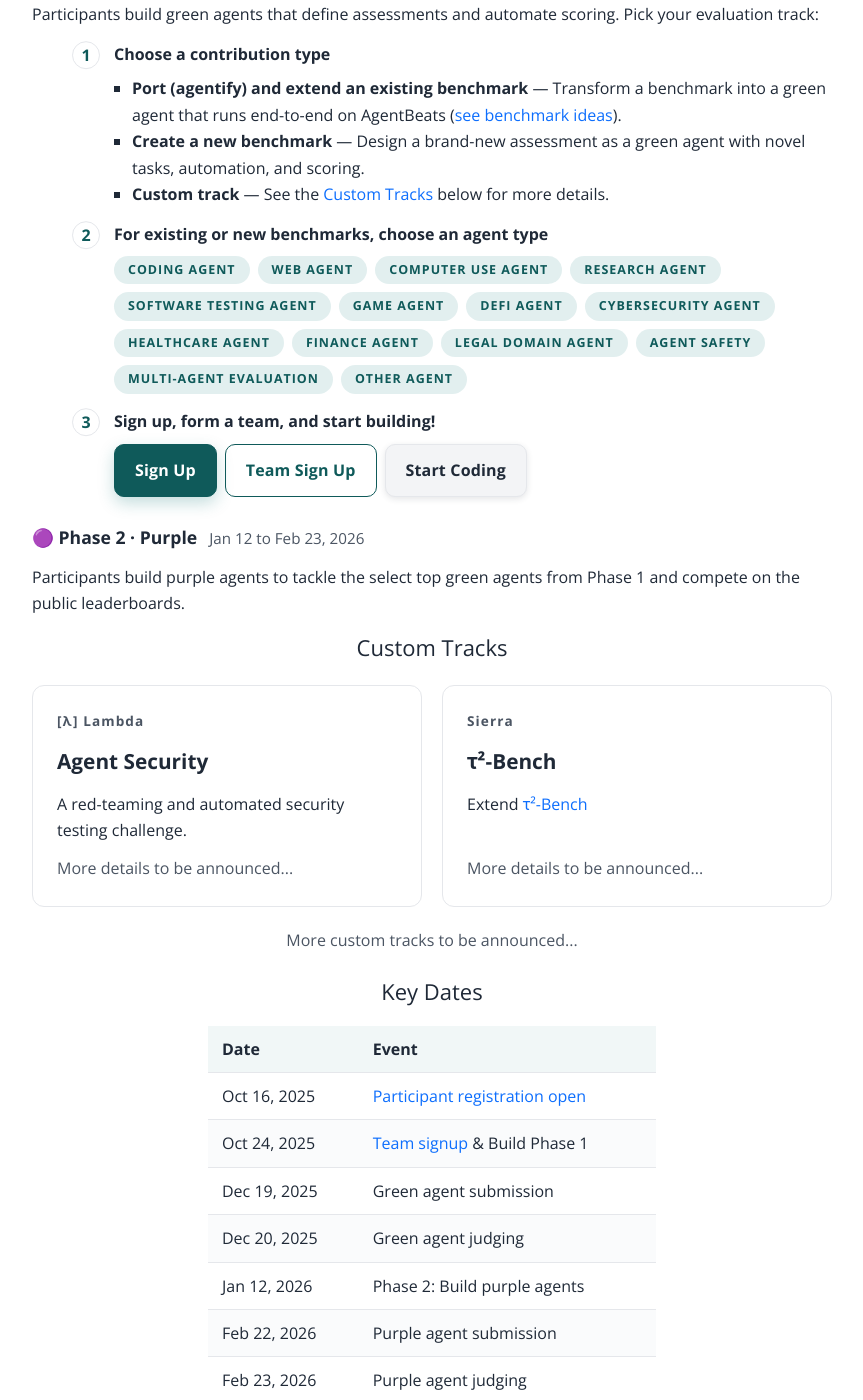
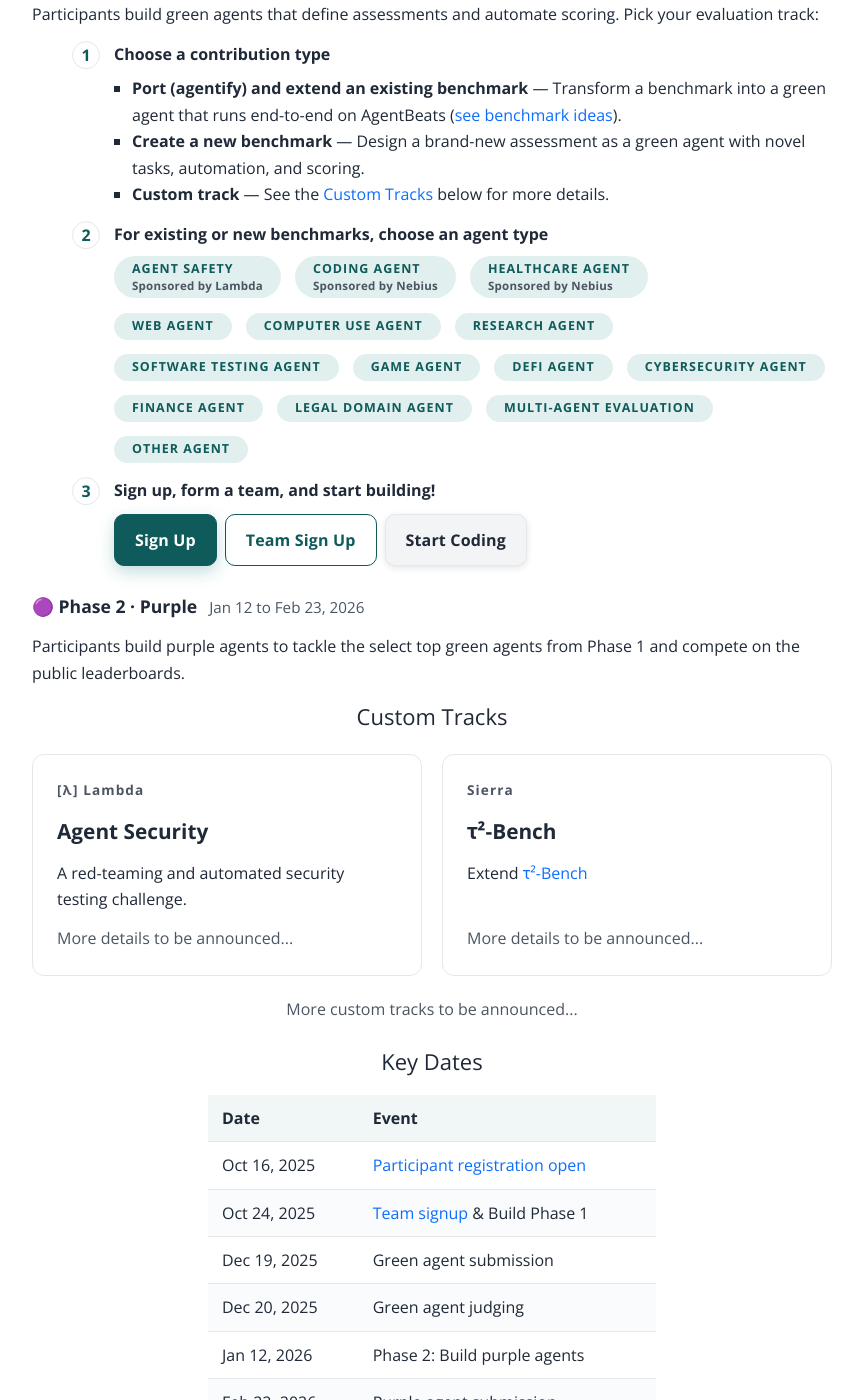
Before and after one commit to rdi-berkeley/rdi-berkeley.github.io, a Jekyll site: the page agentx-agentbeats.html, which Jekyll copies as it is, in a window 1280 px wide and 1400 px high, scrolled down 5068 px. Shown: the whole window, without its empty margins (208-1071 px from the left). Built offline with Jekyll 4.4.1, drawn with Linux system fonts in a browser that asks for light colours.

Commit message:
Update agentx-agentbeats categories

```diff
--- a/agentx-agentbeats.html
+++ b/agentx-agentbeats.html
@@ -128,20 +128,40 @@
     }
 
     /* ===== Badges (phase chips) ===== */
-    .badges { margin: 12px 0 6px; display: flex; justify-content: center; flex-wrap: wrap; gap: 8px; }
+    .badges {
+      margin: 12px 0 6px;
+      display: flex;
+      justify-content: center;
+      flex-wrap: wrap;
+      gap: 14px;
+    }
     .badge {
       display: inline-flex;
-      align-items: center;
-      gap: .35rem;
-      padding: 4px 14px;
+      flex-direction: column;
+      align-items: flex-start;
+      gap: 2px;
+      padding: 6px 18px;
       border-radius: 999px;
       border: none;
       font-size: .78rem;
       font-weight: 600;
+      letter-spacing: normal;
+      text-transform: none;
+      color: var(--accent-ink);
+      background: rgba(21, 120, 120, .12);
+      line-height: 1.2;
+    }
+    .badge-title {
+      display: block;
       letter-spacing: .08em;
       text-transform: uppercase;
-      color: var(--accent-ink);
-      background: rgba(21, 120, 120, .12);
+    }
+    .badge-sponsor {
+      display: block;
+      font-size: .72rem;
+      letter-spacing: .02em;
+      color: var(--muted);
+      text-transform: none;
     }
     .badge b { color: inherit; }
 
@@ -592,20 +612,53 @@
                 <li>
                   <strong>For existing or new benchmarks, choose an agent type</strong>
                   <div class="badges" aria-label="Evaluation tracks" style="justify-content:flex-start; margin-top:8px">
-                    <span class="badge">Coding Agent</span>
-                    <span class="badge">Web Agent</span>
-                    <span class="badge">Computer Use Agent</span>
-                    <span class="badge">Research Agent</span>
-                    <span class="badge">Software Testing Agent</span>
-                    <span class="badge">Game Agent</span>
-                    <span class="badge">DeFi Agent</span>
-                    <span class="badge">Cybersecurity Agent</span>
-                    <span class="badge">Healthcare Agent</span>
-                    <span class="badge">Finance Agent</span>
-                    <span class="badge">Legal Domain Agent</span>
-                    <span class="badge">Agent Safety</span>
-                    <span class="badge">Multi-agent Evaluation</span>
-                    <span class="badge">Other Agent</span>
+                    <span class="badge">
+                      <span class="badge-title">Agent Safety</span>
+                      <span class="badge-sponsor">Sponsored by Lambda</span>
+                    </span>
+                    <span class="badge">
+                      <span class="badge-title">Coding Agent</span>
+                      <span class="badge-sponsor">Sponsored by Nebius</span>
+                    </span>
+                    <span class="badge">
+                      <span class="badge-title">Healthcare Agent</span>
+                      <span class="badge-sponsor">Sponsored by Nebius</span>
+                    </span>
+                  </div>
+                  <div class="badges" aria-label="Evaluation tracks" style="justify-content:flex-start; margin-top:15px">
+                    <span class="badge">
+                      <span class="badge-title">Web Agent</span>
+                    </span>
+                    <span class="badge">
+                      <span class="badge-title">Computer Use Agent</span>
+                    </span>
+                    <span class="badge">
+                      <span class="badge-title">Research Agent</span>
+                    </span>
+                    <span class="badge">
+                      <span class="badge-title">Software Testing Agent</span>
+                    </span>
+                    <span class="badge">
+                      <span class="badge-title">Game Agent</span>
+                    </span>
+                    <span class="badge">
+                      <span class="badge-title">DeFi Agent</span>
+                    </span>
+                    <span class="badge">
+                      <span class="badge-title">Cybersecurity Agent</span>
+                    </span>
+                    <span class="badge">
+                      <span class="badge-title">Finance Agent</span>
+                    </span>
+                    <span class="badge">
+                      <span class="badge-title">Legal Domain Agent</span>
+                    </span>
+                    <span class="badge">
+                      <span class="badge-title">Multi-agent Evaluation</span>
+                    </span>
+                    <span class="badge">
+                      <span class="badge-title">Other Agent</span>
+                    </span>
                   </div>
                 </li>
                 <li>
```
